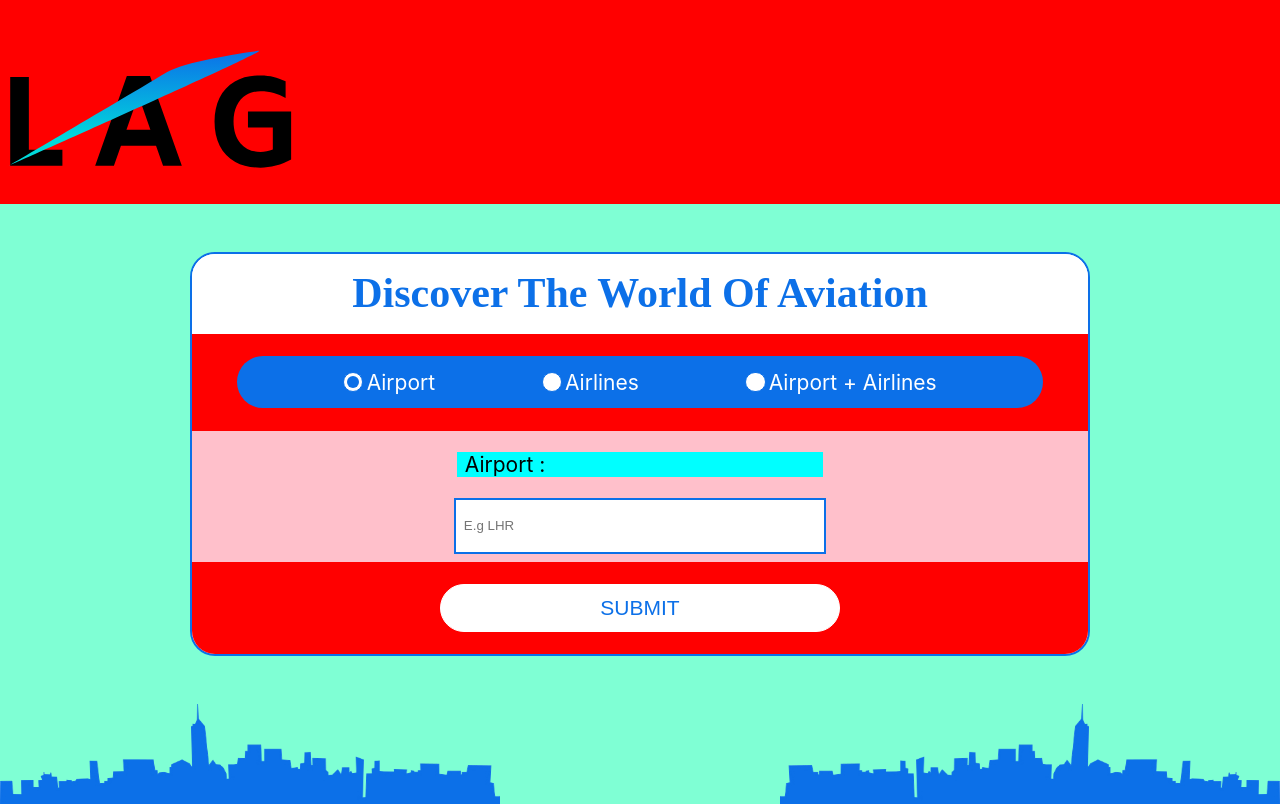
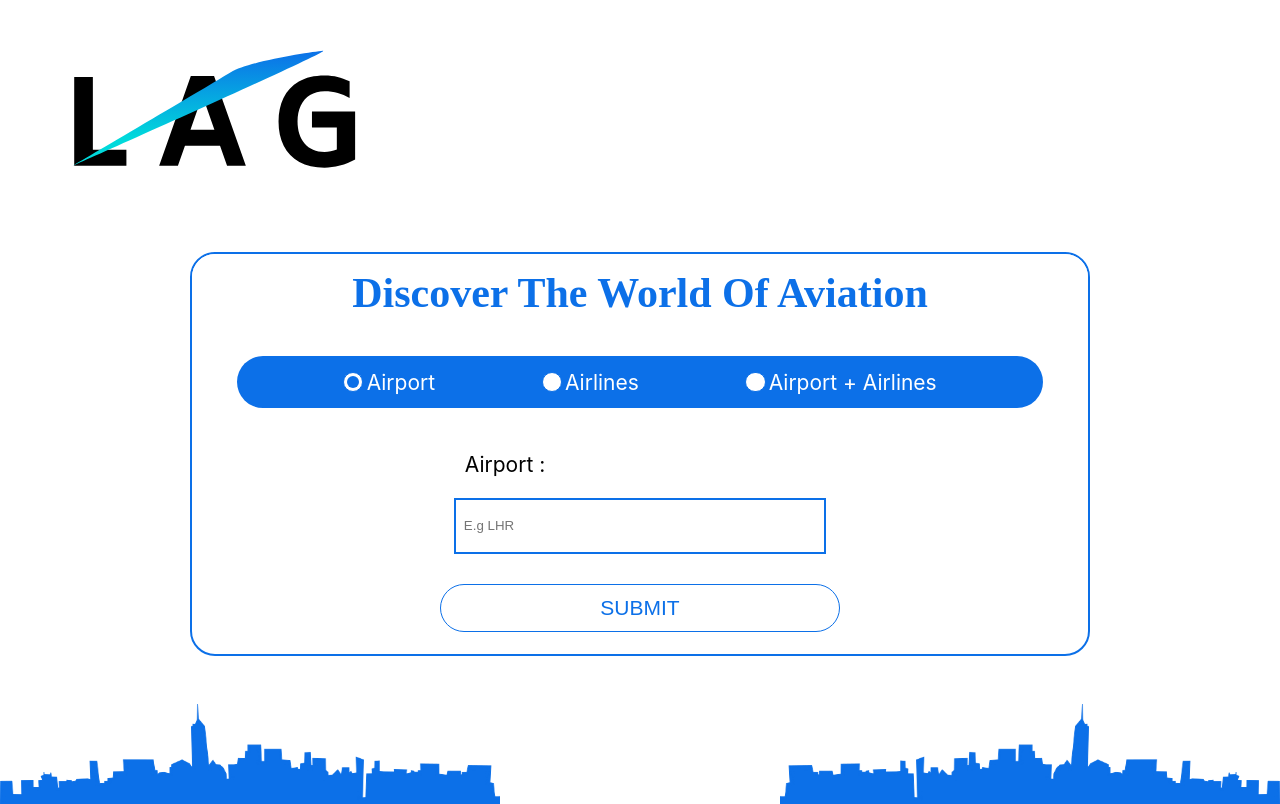
Before and after one commit to Patrick7-sudo/MAG-, a React (Create React App) app in the folder front-end/: page / in a window 1280 px wide. Built offline with nearby package versions, Linux system fonts and the light colour scheme; a web font is replaced by a local one.

Commit message:
fixing logo big screen

```diff
--- a/front-end/src/App.js
+++ b/front-end/src/App.js
@@ -30,8 +30,14 @@ function App() {
 
   return (
     <PersonContext.Provider value={{ width, height }}>
-      <div className={style.websiteContainer} style={{width:`${width}px`,height:`${height}px`}}data-testid="mainProjectWrapper">
-        <Header />
+      <div
+        className={style.websiteContainer}
+        style={{ width: `${width}px`, height: `${height}px` }}
+        data-testid="mainProjectWrapper"
+      >
+        <div className={style.header}>
+          <Header />
+        </div>
         <Body />
         <Footer />
       </div>
--- a/front-end/src/App.module.css
+++ b/front-end/src/App.module.css
@@ -3,6 +3,11 @@
     flex-direction: column;
     justify-content: space-between;
 
+}
+.header{
+    display: flex;
+    justify-content: center;
+    /* background-color: aqua; */
 }
 
 @media screen  and (max-width: 600px){
--- a/front-end/src/components/body/body.module.css
+++ b/front-end/src/components/body/body.module.css
@@ -17,7 +17,7 @@
 }
 
 .bodyMainContainer{
-    background-color: aquamarine;
+    /* background-color: aquamarine; */
     display: flex;
     justify-content: center;
     align-items: center;
@@ -58,7 +58,7 @@
 
 /* start of option holder */
 .optionsHolder{
-    background-color: red;
+    /* background-color: red; */
     height: 80%;
     width:100%;
 
@@ -105,7 +105,7 @@
 
 }
 .optionsMain label input{
-    background-color: pink;
+    /* background-color: pink; */
     color:yellow;
     font-size: var(--h1-font);
     display: none;
@@ -146,7 +146,7 @@
 /* end of start of option holder */
 /* input holder */
 .inputHolders{
-    background-color: pink;
+    /* background-color: pink; */
     width:100%;
     display: flex;
     justify-content: center;
@@ -163,7 +163,7 @@
     align-items: center;
 }
 .inputHolders p{
-    background-color: aqua;
+    /* background-color: aqua; */
     font-size: var(--p-font);
     width:80%;
     padding-left: .5rem;
@@ -189,7 +189,7 @@
     font-size: var(--h6-font);
     text-transform: uppercase;
     transition: all 1s linear;
-    border: 1px solid white;
+    border: 1px solid #0C70E8;
     min-height: 48px;
 }
 
@@ -258,7 +258,7 @@
         padding-top:.5rem;
     }
     .optionsMainIndividual{
-        background-color: aqua;
+        /* background-color: aqua; */
         width:80%;
         min-height: 50px;
         text-align: center;
@@ -285,5 +285,8 @@
     .buttonSubmitForm{
         width:300px;
     }
+    .buttonSubmitForm:hover{
+        width:300px;
+    }
 
 }
--- a/front-end/src/components/footer/footer.module.css
+++ b/front-end/src/components/footer/footer.module.css
@@ -26,7 +26,7 @@
     }
 
     .mainFooterContainer{
-    background-color: aquamarine;
+    /* background-color: aquamarine; */
     min-height:100px;
     }
 }
@@ -38,7 +38,7 @@
     }
 
     .mainFooterContainer{
-    background-color: aquamarine;
+    /* background-color: aquamarine; */
     min-height:100px;
     }
 }
--- a/front-end/src/components/header/header.module.css
+++ b/front-end/src/components/header/header.module.css
@@ -1,19 +1,21 @@
 .headerComponentHolder{
-    background-color: transparent;
+    /* background-color: yellow; */
     width:100%;
     height:204px;
+
 }
 
 
 .bigScreen{
-    background-color: red;
-    width:100%;
+    /* background-color:pink; */
+    width:90%;
     height: 204px;
+
 
 }
 
 .smallScreen{
-    background-color: yellow;
+    /* background-color: yellow; */
     display: flex;
     justify-content: center;
     align-items: center;
```
